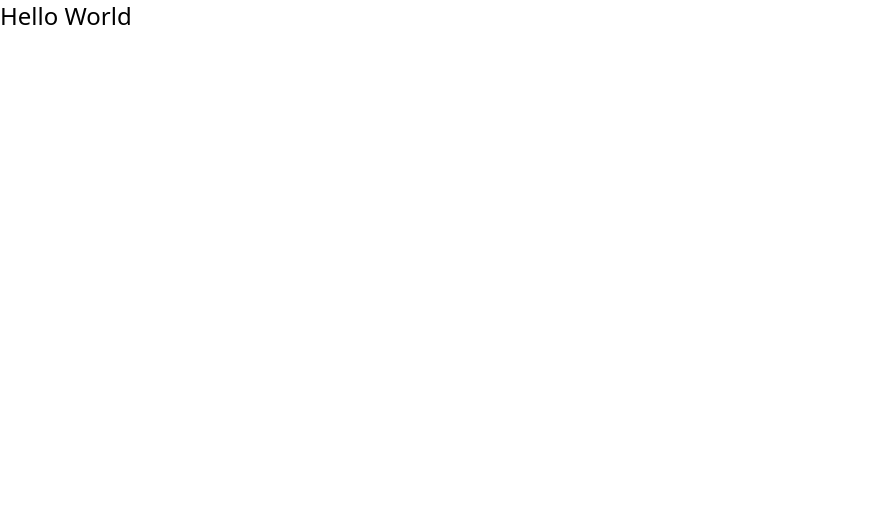
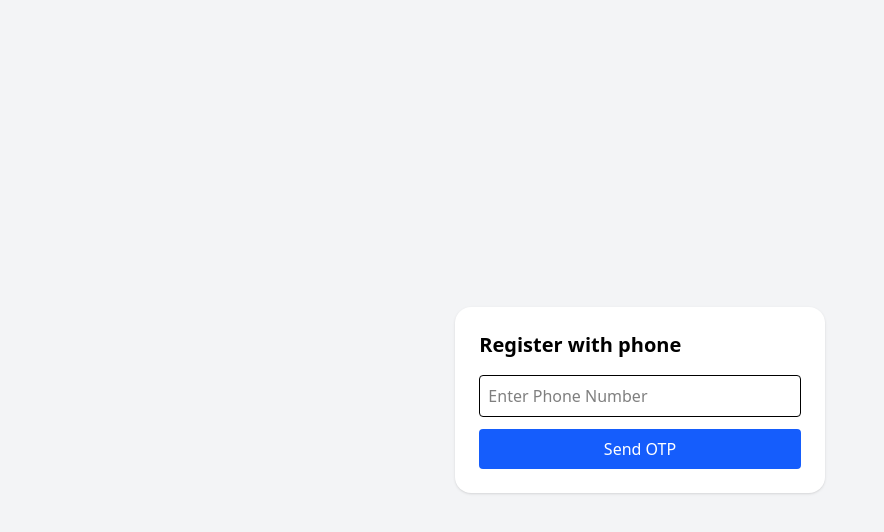
Before and after one commit to Madan123Shahi/MERN_Commerce, a React (Vite) app in the folder UI/: page / in a window 1280 px wide. Shown: the top 532 px of the page, without its empty margins (0-884 px from the left). Built offline with nearby package versions, Linux system fonts and the light colour scheme.

Commit message:
Registration UI

```diff
--- a/UI/src/App.jsx
+++ b/UI/src/App.jsx
@@ -1,9 +1,10 @@
+import React from "react";
+import Registration from "./components/Registration";
+
 const App = () => {
   return (
-    <div>
-      <div>
-        <h1 className="text-2xl">Hello World</h1>
-      </div>
+    <div className="min-h-screen flex flex-col justify-center items-center bg-gray-100">
+      <Registration />
     </div>
   );
 };
--- a/UI/src/app/store.jsx
+++ b/UI/src/app/store.jsx
@@ -1,3 +1,47 @@
-import { configureStore } from "@reduxjs/toolkit";
+import { configureStore, createSlice } from "@reduxjs/toolkit";
 
-export const store = configureStore({});
+const authSlice = createSlice({
+  name: "auth",
+  initialState: {
+    phone: "",
+    isVerified: false,
+    loading: false,
+    error: null,
+    message: null,
+  },
+  reducers: {
+    setPhone: (state, action) => {
+      state.phone = action.payload;
+    },
+    setVerified: (state, action) => {
+      state.isVerified = action.payload;
+    },
+    setLoading: (state, action) => {
+      state.loading = action.payload;
+    },
+    setError: (state, action) => {
+      state.error = action.payload;
+    },
+    setMessage: (state, action) => {
+      state.message = action.payload;
+    },
+    reset: (state) => {
+      (state.error = null), (state.message = null);
+    },
+  },
+});
+
+export const {
+  setPhone,
+  setVerified,
+  setLoading,
+  setMessage,
+  setError,
+  reset,
+} = authSlice.actions;
+
+export const store = configureStore({
+  reducer: {
+    auth: authSlice.reducer,
+  },
+});
--- /dev/null
+++ b/UI/src/components/Registration.jsx
@@ -0,0 +1,65 @@
+import { useDispatch, useSelector } from "react-redux";
+import {
+  setPhone,
+  setError,
+  setLoading,
+  setMessage,
+  reset,
+} from "../app/store.jsx";
+
+import api from "../api/client.jsx";
+
+const Registration = () => {
+  const dispatch = useDispatch();
+  const phone = useSelector((state) => state.auth.phone);
+  const loading = useSelector((state) => state.auth.loading);
+  const message = useSelector((state) => {
+    state.auth.message;
+  });
+  const error = useSelector((state) => {
+    state.auth.error;
+  });
+  const handleSubmit = async (e) => {
+    e.preventDefault();
+    try {
+      dispatch(setLoading(true));
+      dispatch(setError(null));
+      const res = await api.post("/registration", { phone });
+      dispatch(
+        setMessage(res.data.message || "OTP Sent and Registered Successfully")
+      );
+      dispatch(setPhone(""));
+    } catch (err) {
+      dispatch(setError(err.response?.data?.error || "Something went wrong"));
+    } finally {
+      dispatch(setLoading(false));
+    }
+  };
+  return (
+    <form
+      onSubmit={handleSubmit}
+      className="p-6 mx-auto bg-white   shadow rounded-2xl"
+    >
+      <h2 className="text-xl font-bold mb-4">Register with phone</h2>
+      <input
+        type="text"
+        className="w-full p-2 border rounded mb-3"
+        value={phone}
+        placeholder="Enter Phone Number"
+        onChange={(e) => dispatch(setPhone(e.target.value))}
+      />
+      <button className="w-full bg-blue-600 text-white py-2 rounded hover:bg-blue-700 disabled:opacity-50 cursor-pointer">
+        {loading ? "Sending OTP" : "Send OTP"}
+      </button>
+      {/* Show Success or Error */}
+      {loading && <p className="text-gray-500">Processing...</p>}
+      {phone && <p className="text-gray-700">Entered Phone:{phone}</p>}
+      {/* {<p className="text-green-500"> {useSelector((s) => s.auth.message)}</p>}
+      {<p className="text-red-500">{useSelector((s) => s.auth.error)}</p>} */}
+      {message && <p className="text-green-500">{message}</p>}
+      {error && <p className="text-red-500">{error}</p>}
+    </form>
+  );
+};
+
+export default Registration;
--- a/UI/src/main.jsx
+++ b/UI/src/main.jsx
@@ -1,10 +1,12 @@
 import { StrictMode } from "react";
 import { createRoot } from "react-dom/client";
+import { Provider } from "react-redux";
 import "./index.css";
 import App from "./App.jsx";
+import { store } from "./app/store.jsx";
 
 createRoot(document.getElementById("root")).render(
-  <StrictMode>
+  <Provider store={store}>
     <App />
-  </StrictMode>
+  </Provider>
 );
```
Also changed, not shown: 2 other files (tests, documents, lock files or other folders).
